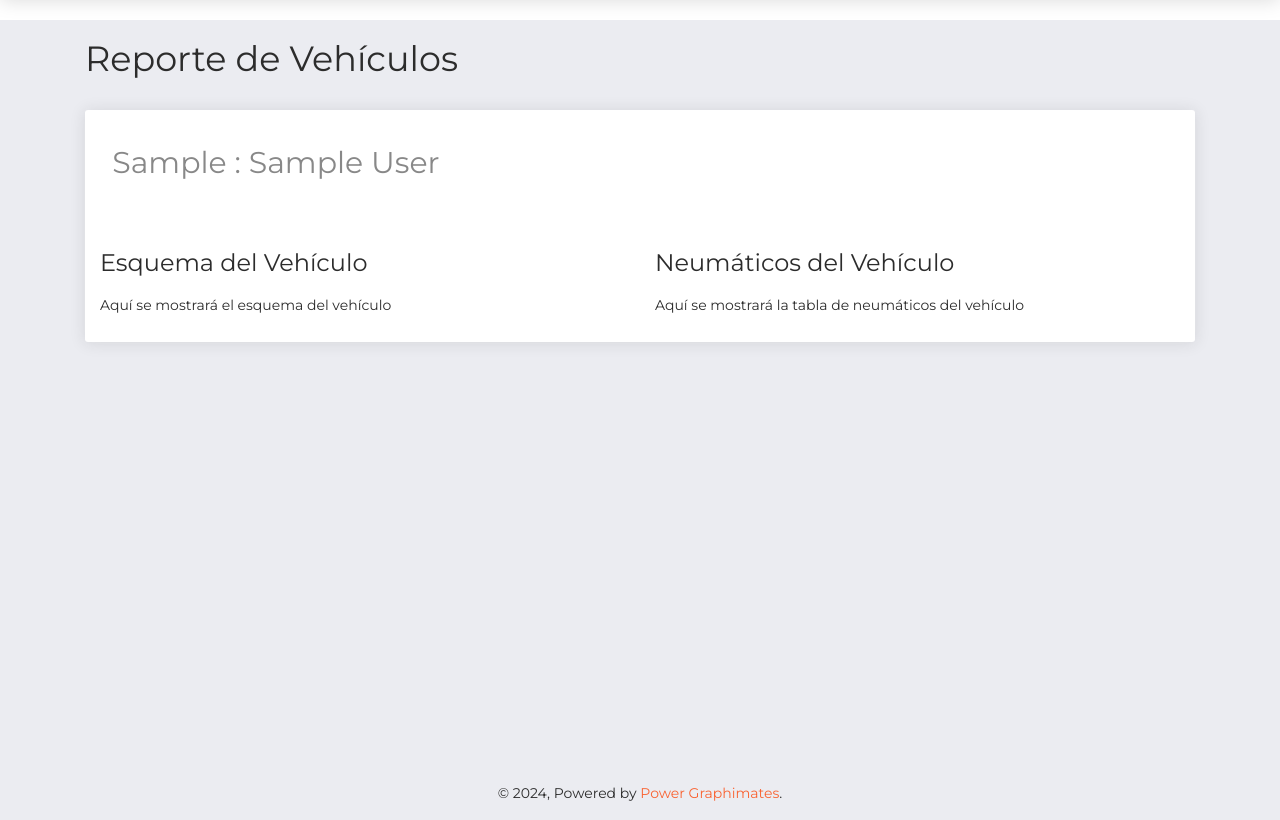
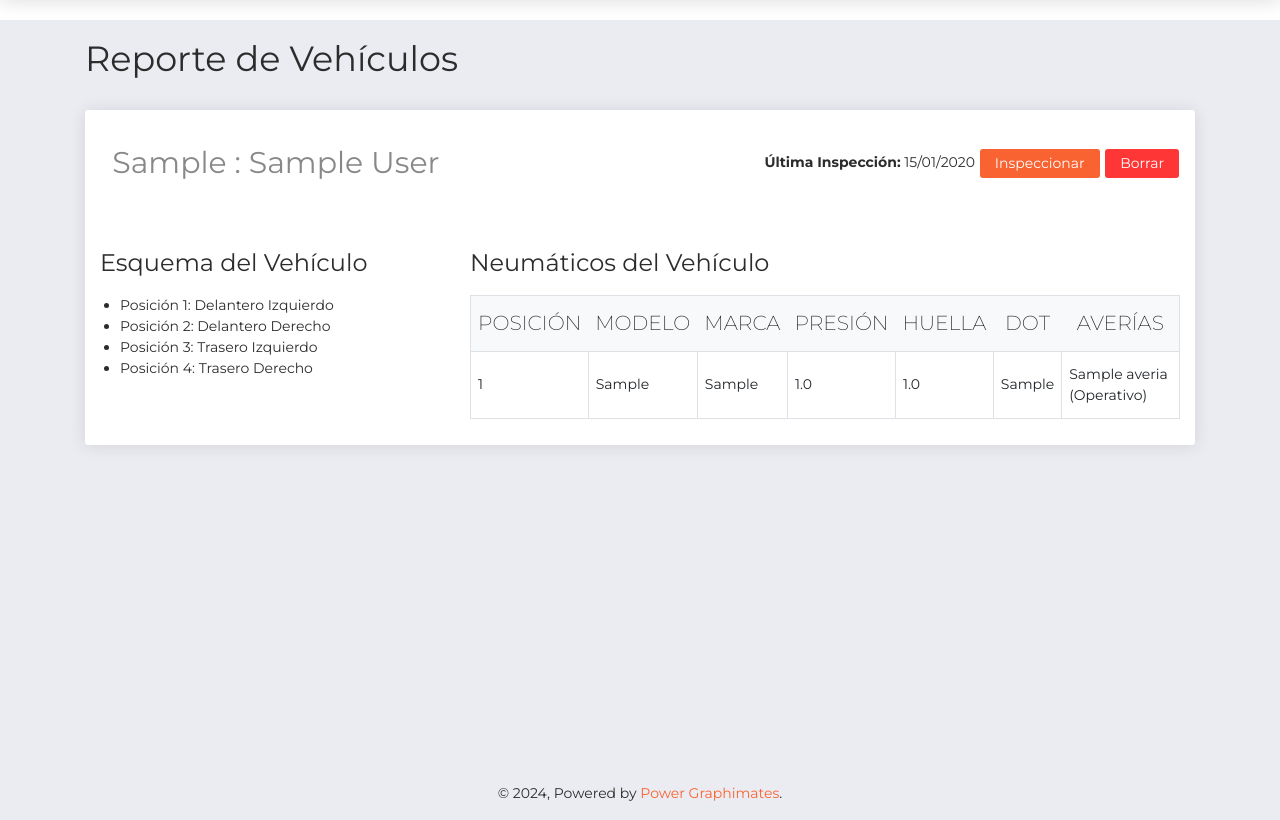
Before and after one commit to graphimates/tire, a Django app: page /vehiculos/reporte/ in a window 1280 px wide, after a click that opens the changed part. Shown: the part 60-880 px from the top of the page. Run offline with Django 5.2, Linux system fonts and the light colour scheme; a user stored in the database is signed in; tables that the repository leaves empty hold one stand-in row (values such as "Sample post"); grey boxes marked "Sample" are stand-in pictures; some libraries are stand-ins or nearby versions.

Commit message:
se creo la logica de neumaticos, ya estan tambien de usuarios, y vehiculos

```diff
--- a/neumatico/models.py
+++ b/neumatico/models.py
@@ -14,3 +14,20 @@ class Neumatico(models.Model):
 
     def __str__(self):
         return f"Neumático en posición {self.posicion} del vehículo {self.vehiculo.placa}"
+
+
+
+# models.py dentro de neumaticos
+class HistorialInspeccion(models.Model):
+    vehiculo = models.ForeignKey(Vehiculo, on_delete=models.CASCADE)
+    posicion = models.IntegerField()
+    modelo = models.CharField(max_length=50)
+    marca = models.CharField(max_length=50)
+    dot = models.CharField(max_length=20)
+    presion = models.FloatField()
+    huella = models.FloatField()
+    averias = models.ManyToManyField(Averia)
+    fecha_inspeccion = models.DateTimeField()
+
+    def __str__(self):
+        return f"Inspección de {self.vehiculo.placa} - Neumático {self.posicion} - {self.fecha_inspeccion}"
--- a/neumatico/urls.py
+++ b/neumatico/urls.py
@@ -2,5 +2,7 @@ from django.urls import path
 from . import views
 
 urlpatterns = [
-    path('crear/<int:vehiculo_id>/<int:posicion>/', views.crear_neumatico, name='crear_neumatico'),
+    path('crear/<int:vehiculo_id>/', views.crear_neumatico, name='crear_neumatico'),
+     path('ver_neumaticos/', views.ver_neumaticos, name='ver_neumaticos'),
+
 ]
--- a/static/assets/css/custom.css
+++ b/static/assets/css/custom.css
@@ -78,3 +78,91 @@
       margin-left: 250px;
   }
 }
+
+.table {
+  font-size: 14px; /* Ajustar el tamaño de la fuente */
+}
+
+.table-bordered th,
+.table-bordered td {
+  border: 1px solid #dee2e6; /* Bordes visibles */
+}
+
+.vehicle-schema ul {
+  padding-left: 20px; /* Ajustar el padding para el esquema del vehículo */
+}
+
+
+.table thead {
+  background-color: #f8f9fa;
+}
+
+.table thead th {
+  font-weight: bold;
+  text-transform: uppercase;
+  text-align: center;
+}
+
+.table td {
+  padding: 10px;
+  vertical-align: middle;
+}
+
+.form-control {
+  border-radius: 5px;
+  padding: 0.5rem;
+  font-size: 0.9rem;
+}
+
+button.btn-success {
+  font-size: 1.2rem;
+  padding: 10px;
+  margin-top: 20px;
+}
+
+.vehicle-schema {
+  list-style: none;
+  padding: 0;
+  text-align: left;
+}
+
+.tire-position {
+  margin: 10px 0;
+  padding: 10px;
+  border: 1px solid #ddd;
+  background-color: #f9f9f9;
+  font-weight: bold;
+  border-radius: 5px;
+}
+
+.tire-position:hover {
+  background-color: #eee;
+}
+
+.table th, .table td {
+  vertical-align: middle;
+}
+
+.btn-success {
+  width: 150px;
+}
+.tire-btn {
+  border-radius: 50%;
+  width: 50px;
+  height: 50px;
+  margin: 10px 0;
+}
+
+.tire-btn.btn-danger {
+  background-color: #dc3545;  /* Color rojo para neumáticos con averías */
+}
+
+.dynamic-select {
+  width: 100%;
+  margin-bottom: 10px;
+}
+
+.add-averia {
+  margin-top: 10px;
+  display: block;
+}
--- a/templates/base.html
+++ b/templates/base.html
@@ -67,5 +67,19 @@
         options.style.display = options.style.display === 'none' ? 'block' : 'none';
       });
     </script>
+
+    <script>
+      document.addEventListener('DOMContentLoaded', function() {
+          const selects = document.querySelectorAll('.dynamic-select');
+          selects.forEach((select, index) => {
+              select.addEventListener('change', function() {
+                  if (select.value !== "" && index + 1 < selects.length) {
+                      selects[index + 1].style.display = 'block';
+                  }
+              });
+          });
+      });
+      </script>
+
   </body>
 </html>
--- a/templates/partials/navbar.html
+++ b/templates/partials/navbar.html
@@ -19,7 +19,7 @@
         </a>
       </li>
       <li class="nav-item">
-        <a class="nav-link" href="#">
+        <a class="nav-link" href="{% url 'ver_neumaticos' %}">
           <i class="fa fa-tools"></i>
           <p>Reporte de Neumáticos</p>
         </a>
--- a/templates/vehiculos/reporte_vehiculos.html
+++ b/templates/vehiculos/reporte_vehiculos.html
@@ -10,32 +10,85 @@
         {% if vehiculos %}
             {% for vehiculo in vehiculos %}
             <div class="card">
-                <div class="card-header" id="heading{{ vehiculo.id }}">
+                <div class="card-header d-flex justify-content-between align-items-center" id="heading{{ vehiculo.id }}">
                     <h2 class="mb-0">
                         <button class="btn btn-link" type="button" data-toggle="collapse" data-target="#collapse{{ vehiculo.id }}" aria-expanded="true" aria-controls="collapse{{ vehiculo.id }}">
                             {{ vehiculo.placa }} : {{ vehiculo.usuario.first_name }} {{ vehiculo.usuario.last_name }}
                         </button>
                     </h2>
+                    <!-- Mostrar botones solo para administradores -->
+                    <div>
+                        {% if vehiculo.ultima_inspeccion %}
+                        <span><strong>Última Inspección:</strong> {{ vehiculo.ultima_inspeccion|date:"d/m/Y" }}</span>
+                        {% endif %}
+                        {% if user.is_superuser %}
+                        <a href="{% url 'crear_neumatico' vehiculo.id %}" class="btn btn-primary btn-sm">Inspeccionar</a>
+                        <a href="{% url 'borrar_vehiculo' vehiculo.id %}" class="btn btn-danger btn-sm" onclick="return confirm('¿Estás seguro de que deseas eliminar este vehículo?');">Borrar</a>
+                        {% endif %}
+                    </div>
                 </div>
 
                 <div id="collapse{{ vehiculo.id }}" class="collapse" aria-labelledby="heading{{ vehiculo.id }}" data-parent="#vehiculosAccordion">
                     <div class="card-body">
-                        <!-- Aquí va la información del vehículo -->
                         <div class="row">
-                            <div class="col-md-6">
+                            <!-- Esquema del vehículo (Columna izquierda) -->
+                            <div class="col-md-4">
                                 <h4>Esquema del Vehículo</h4>
-                                <!-- Título de la imagen del esquema del vehículo -->
-                                <p>Aquí se mostrará el esquema del vehículo</p>
+                                <div class="vehicle-schema">
+                                    <ul>
+                                        <li>Posición 1: Delantero Izquierdo</li>
+                                        <li>Posición 2: Delantero Derecho</li>
+                                        <li>Posición 3: Trasero Izquierdo</li>
+                                        <li>Posición 4: Trasero Derecho</li>
+                                    </ul>
+                                </div>
                             </div>
-                            <div class="col-md-6">
+
+                            <!-- Tabla de neumáticos (Columna derecha) -->
+                            <div class="col-md-8">
                                 <h4>Neumáticos del Vehículo</h4>
-                                <!-- Título para la tabla de neumáticos -->
-                                <p>Aquí se mostrará la tabla de neumáticos del vehículo</p>
+                                {% if vehiculo.neumaticos.all %}
+                                <table class="table table-bordered table-sm">
+                                    <thead>
+                                        <tr>
+                                            <th>Posición</th>
+                                            <th>Modelo</th>
+                                            <th>Marca</th>
+                                            <th>Presión</th>
+                                            <th>Huella</th>
+                                            <th>DOT</th>
+                                            <th>Averías</th>
+                                        </tr>
+                                    </thead>
+                                    <tbody>
+                                        {% for neumatico in vehiculo.neumaticos.all %}
+                                        <tr>
+                                            <td>{{ neumatico.posicion }}</td>
+                                            <td>{{ neumatico.modelo }}</td>
+                                            <td>{{ neumatico.marca }}</td>
+                                            <td>{{ neumatico.presion }}</td>
+                                            <td>{{ neumatico.huella }}</td>
+                                            <td>{{ neumatico.dot }}</td>
+                                            <td>
+                                                {% for averia in neumatico.averias.all %}
+                                                    {{ averia.nombre }} ({{ averia.get_estado_neumatico_display }})
+                                                {% empty %}
+                                                    Sin averías
+                                                {% endfor %}
+                                            </td>
+
+                                        </tr>
+                                        {% endfor %}
+                                    </tbody>
+                                </table>
+                                {% else %}
+                                <p>No hay neumáticos registrados para este vehículo.</p>
+                                {% endif %}
                             </div>
                         </div>
                     </div>
                 </div>
-            </div>
+             </div>
             {% endfor %}
         {% else %}
             <p>No tienes vehículos registrados.</p>
--- a/vehiculos/models.py
+++ b/vehiculos/models.py
@@ -1,3 +1,4 @@
+# vehiculos/models.py
 from django.db import models
 from usuarios.models import Usuario
 
@@ -13,6 +14,7 @@ class Vehiculo(models.Model):
     placa = models.CharField(max_length=20)
     modelo = models.CharField(max_length=50)
     tipo = models.IntegerField(choices=TIPOS_VEHICULOS)
+    ultima_inspeccion = models.DateTimeField(null=True, blank=True)  # Nueva variable para la fecha de inspección
 
     def __str__(self):
         return f"{self.placa} - {self.modelo}"
--- a/vehiculos/urls.py
+++ b/vehiculos/urls.py
@@ -4,4 +4,5 @@ from . import views
 urlpatterns = [
     path('crear/<int:user_id>/', views.crear_vehiculo, name='crear_vehiculo'),
     path('reporte/', views.reporte_vehiculos, name='reporte_vehiculos'),  # Nueva ruta para el reporte de vehículos
+     path('borrar/<int:vehiculo_id>/', views.borrar_vehiculo, name='borrar_vehiculo'),  # Asegúrate de que esta ruta esté definida
 ]
--- a/vehiculos/views.py
+++ b/vehiculos/views.py
@@ -42,3 +42,15 @@ def reporte_vehiculos(request):
         vehiculos = Vehiculo.objects.filter(usuario=request.user)
 
     return render(request, 'vehiculos/reporte_vehiculos.html', {'vehiculos': vehiculos})
+
+
+@never_cache
+@login_required
+@user_passes_test(is_admin)
+def borrar_vehiculo(request, vehiculo_id):
+    vehiculo = get_object_or_404(Vehiculo, id=vehiculo_id)
+
+    # Eliminar el vehículo (los neumáticos asociados se eliminarán automáticamente por la relación on_delete)
+    vehiculo.delete()
+
+    return redirect('reporte_vehiculos')
--- a/wheels/urls.py
+++ b/wheels/urls.py
@@ -27,6 +27,10 @@ urlpatterns = [
     # Incluimos las rutas de la app Averías
     path('averias/', include('averias.urls')),
 
+    # Ruta para crear un neumático
+   path('neumaticos/', include('neumatico.urls')),  # Asegúrate de que el nombre coincide
+
+
 ]
 
 if settings.DEBUG:  # Solo se debe agregar en modo DEBUG (desarrollo)
```
Also changed, not shown: neumatico/forms.py (+7 -1 lines), neumatico/views.py (+58 -13 lines), templates/neumaticos/crear_neumatico.html (added, +45 -0 lines), templates/neumaticos/historial_neumatico.html (added, +38 -0 lines), templates/neumaticos/ver_neumaticos.html (added, +49 -0 lines), media/profile_photos/OIG4_ksC1MOO.jpeg (added), media/profile_photos/improving.jpg (added), neumatico/migrations/0002_historialinspeccion.py (added), vehiculos/migrations/0002_vehiculo_ultima_inspeccion.py (added).
